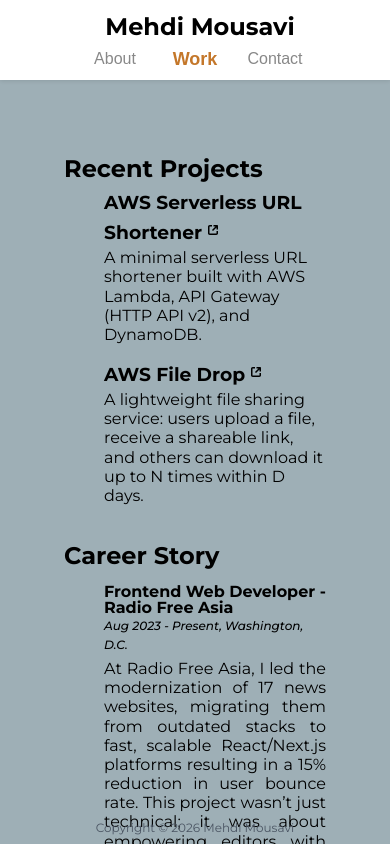
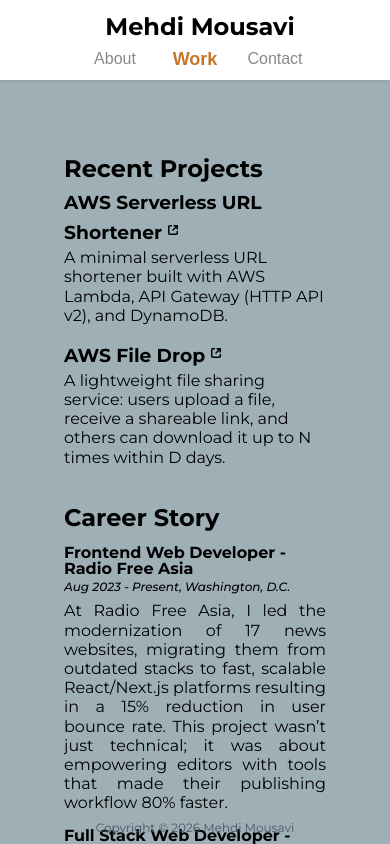
Before and after one commit to BitsOfMehdi/personal-website, a Next.js app: page / in a window 390 px wide. Both pictures are taken after a click on the button "View My Work". Shown: the top 844 px of the page. Built offline with nearby package versions, Linux system fonts and the light colour scheme.

Commit message:
Update container positioning and mobile styles

```diff
--- a/src/components/work.module.css
+++ b/src/components/work.module.css
@@ -3,7 +3,7 @@
   max-width: 550px;
   margin-inline: 4rem;
   padding-block: 2rem 0;
-  position: absolute;
+  position: relative; /* participate in document flow */
   overflow: hidden;
 }
 
@@ -110,7 +110,18 @@
   .container {
     padding-block: 50px 0;
     max-height: none;
+    /* mobile: ensure natural height (content-driven) */
+    min-height: auto;
   }
+
+  .container ul {
+    padding-inline-start: 0;
+  }
+
+  .careerStory {
+    padding-block-end: 1rem;
+  }
+
 }
 
 @media (max-height: 767px) {
```
